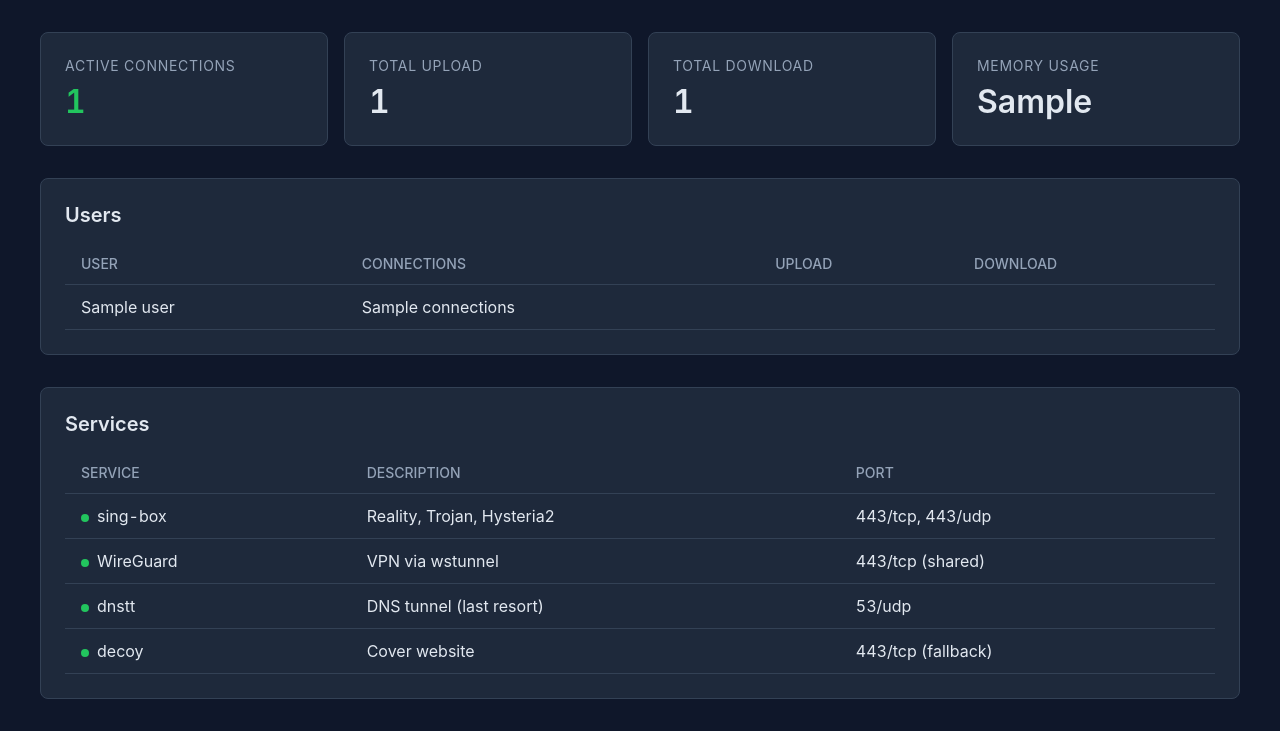
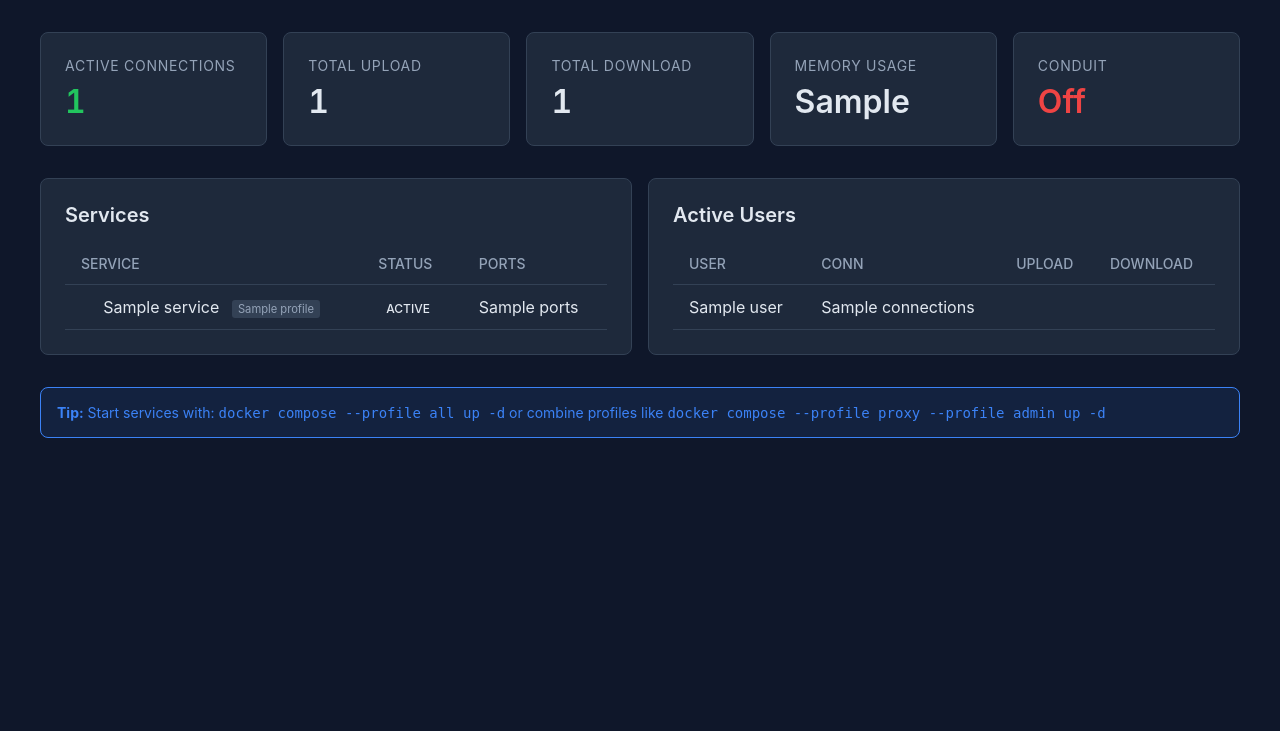
Before and after one commit to shayanb/MoaV, a Python web app: template admin/templates/dashboard.html in a window 1280 px wide. Shown: the part 81-812 px from the top of the page. After the commit the page ends 519 px from the top, so only its background shows below. Run offline with Jinja, Linux system fonts and the light colour scheme; the template is opened without the code that fills it: most values are stand-ins (such as "Sample title", 1, 10 or a date in 2020).

Commit message:
dnstt fixes, admin fix and feat

```diff
--- a/admin/templates/dashboard.html
+++ b/admin/templates/dashboard.html
@@ -37,7 +37,7 @@
         .timestamp { color: var(--text-muted); font-size: 0.875rem; }
         .grid {
             display: grid;
-            grid-template-columns: repeat(auto-fit, minmax(250px, 1fr));
+            grid-template-columns: repeat(auto-fit, minmax(200px, 1fr));
             gap: 1rem;
             margin-bottom: 2rem;
         }
@@ -83,16 +83,38 @@
             text-transform: uppercase;
         }
         td { font-variant-numeric: tabular-nums; }
-        .status {
+        .status-dot {
             display: inline-block;
-            width: 8px;
-            height: 8px;
+            width: 10px;
+            height: 10px;
             border-radius: 50%;
             margin-right: 0.5rem;
         }
-        .status.online { background: var(--success); }
-        .status.offline { background: var(--error); }
-        .status.unknown { background: var(--warning); }
+        .status-dot.running {
+            background: var(--success);
+            box-shadow: 0 0 6px var(--success);
+        }
+        .status-dot.stopped {
+            background: var(--error);
+        }
+        .status-dot.unknown {
+            background: var(--warning);
+        }
+        .status-text {
+            font-size: 0.75rem;
+            padding: 0.25rem 0.5rem;
+            border-radius: 0.25rem;
+            text-transform: uppercase;
+            font-weight: 500;
+        }
+        .status-text.running {
+            background: rgba(34, 197, 94, 0.2);
+            color: var(--success);
+        }
+        .status-text.stopped {
+            background: rgba(239, 68, 68, 0.2);
+            color: var(--error);
+        }
         .error-box {
             background: rgba(239, 68, 68, 0.1);
             border: 1px solid var(--error);
@@ -100,6 +122,15 @@
             padding: 1rem;
             margin-bottom: 2rem;
             color: var(--error);
+        }
+        .info-box {
+            background: rgba(59, 130, 246, 0.1);
+            border: 1px solid var(--accent);
+            border-radius: 0.5rem;
+            padding: 1rem;
+            margin-bottom: 2rem;
+            color: var(--accent);
+            font-size: 0.875rem;
         }
         .refresh-btn {
             background: var(--accent);
@@ -111,9 +142,24 @@
             font-size: 0.875rem;
         }
         .refresh-btn:hover { opacity: 0.9; }
+        .profile-tag {
+            font-size: 0.7rem;
+            background: var(--border);
+            padding: 0.15rem 0.4rem;
+            border-radius: 0.2rem;
+            margin-left: 0.5rem;
+            color: var(--text-muted);
+        }
+        .section-grid {
+            display: grid;
+            grid-template-columns: repeat(auto-fit, minmax(400px, 1fr));
+            gap: 1rem;
+            margin-bottom: 2rem;
+        }
         @media (max-width: 640px) {
             body { padding: 1rem; }
             .card-value { font-size: 1.5rem; }
+            .section-grid { grid-template-columns: 1fr; }
         }
     </style>
 </head>
@@ -129,7 +175,7 @@
 
         {% if error %}
         <div class="error-box">
-            <strong>Error fetching stats:</strong> {{ error }}
+            <strong>Error:</strong> {{ error }}
         </div>
         {% endif %}
 
@@ -152,16 +198,51 @@
                 <div class="card-title">Memory Usage</div>
                 <div class="card-value">{{ memory_usage }}</div>
             </div>
+            <div class="card">
+                <div class="card-title">Conduit</div>
+                <div class="card-value {% if conduit_stats.running %}success{% else %}error{% endif %}">
+                    {% if conduit_stats.running %}Active{% else %}Off{% endif %}
+                </div>
+            </div>
         </div>
 
-        <div class="card" style="margin-bottom: 2rem;">
-            <h2>Users</h2>
+        <div class="section-grid">
+            <div class="card">
+                <h2>Services</h2>
+                <table>
+                    <thead>
+                        <tr>
+                            <th>Service</th>
+                            <th>Status</th>
+                            <th>Ports</th>
+                        </tr>
+                    </thead>
+                    <tbody>
+                        {% for service in services %}
+                        <tr>
+                            <td>
+                                <span class="status-dot {{ service.status }}"></span>
+                                {{ service.name }}
+                                <span class="profile-tag">{{ service.profile }}</span>
+                            </td>
+                            <td>
+                                <span class="status-text {{ service.status }}">{{ service.status }}</span>
+                            </td>
+                            <td>{{ service.ports }}</td>
+                        </tr>
+                        {% endfor %}
+                    </tbody>
+                </table>
+            </div>
+
+            <div class="card">
+                <h2>Active Users</h2>
                 {% if user_stats %}
                 <table>
                     <thead>
                         <tr>
                             <th>User</th>
-                        <th>Connections</th>
+                            <th>Conn</th>
                             <th>Upload</th>
                             <th>Download</th>
                         </tr>
@@ -181,40 +262,12 @@
                 <p style="color: var(--text-muted);">No active connections</p>
                 {% endif %}
             </div>
+        </div>
 
-        <div class="card">
-            <h2>Services</h2>
-            <table>
-                <thead>
-                    <tr>
-                        <th>Service</th>
-                        <th>Description</th>
-                        <th>Port</th>
-                    </tr>
-                </thead>
-                <tbody>
-                    <tr>
-                        <td><span class="status online"></span>sing-box</td>
-                        <td>Reality, Trojan, Hysteria2</td>
-                        <td>443/tcp, 443/udp</td>
-                    </tr>
-                    <tr>
-                        <td><span class="status online"></span>WireGuard</td>
-                        <td>VPN via wstunnel</td>
-                        <td>443/tcp (shared)</td>
-                    </tr>
-                    <tr>
-                        <td><span class="status online"></span>dnstt</td>
-                        <td>DNS tunnel (last resort)</td>
-                        <td>53/udp</td>
-                    </tr>
-                    <tr>
-                        <td><span class="status online"></span>decoy</td>
-                        <td>Cover website</td>
-                        <td>443/tcp (fallback)</td>
-                    </tr>
-                </tbody>
-            </table>
+        <div class="info-box">
+            <strong>Tip:</strong> Start services with:
+            <code>docker compose --profile all up -d</code> or combine profiles like
+            <code>docker compose --profile proxy --profile admin up -d</code>
         </div>
     </div>
 
```
Also changed, not shown: admin/main.py (+111 -17 lines), 1 other file. Lines whose indentation alone changed are shown as unchanged.
